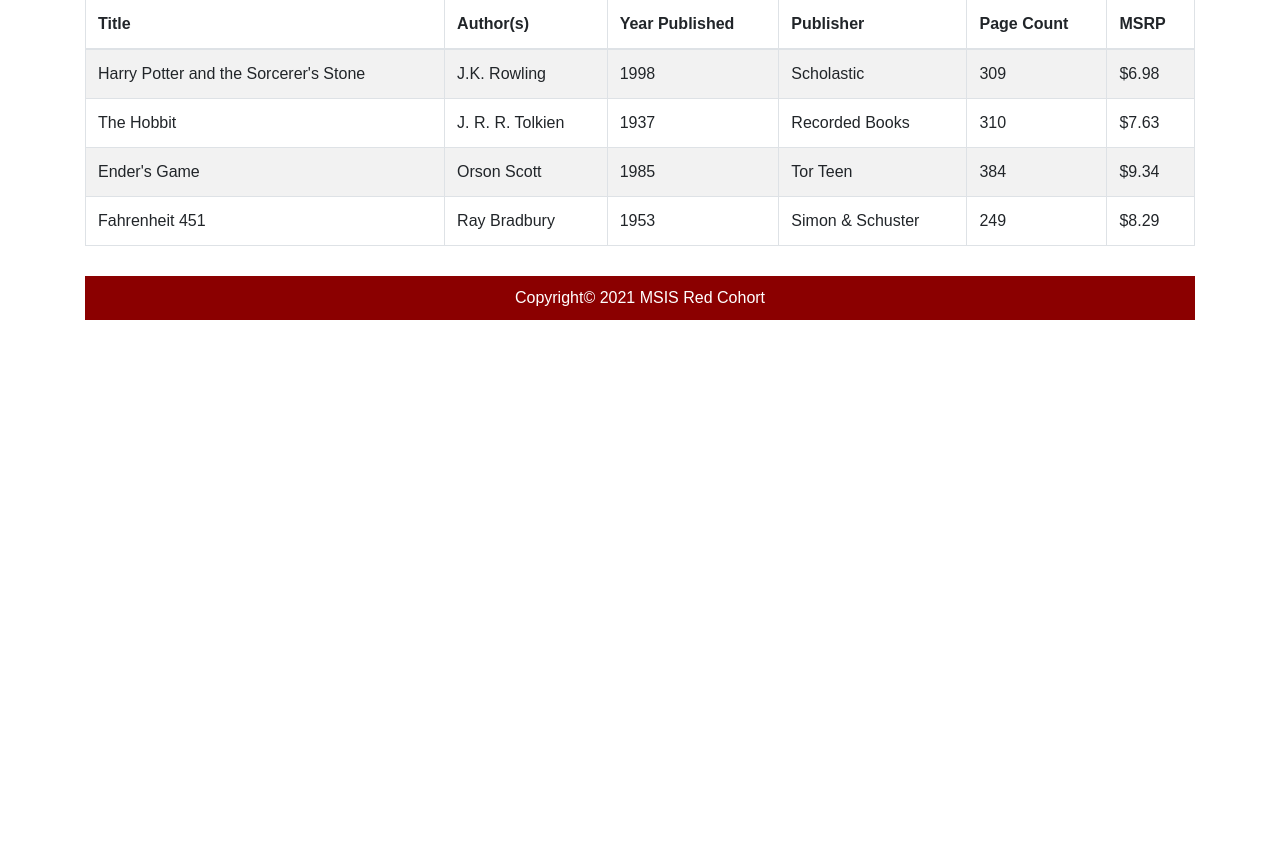
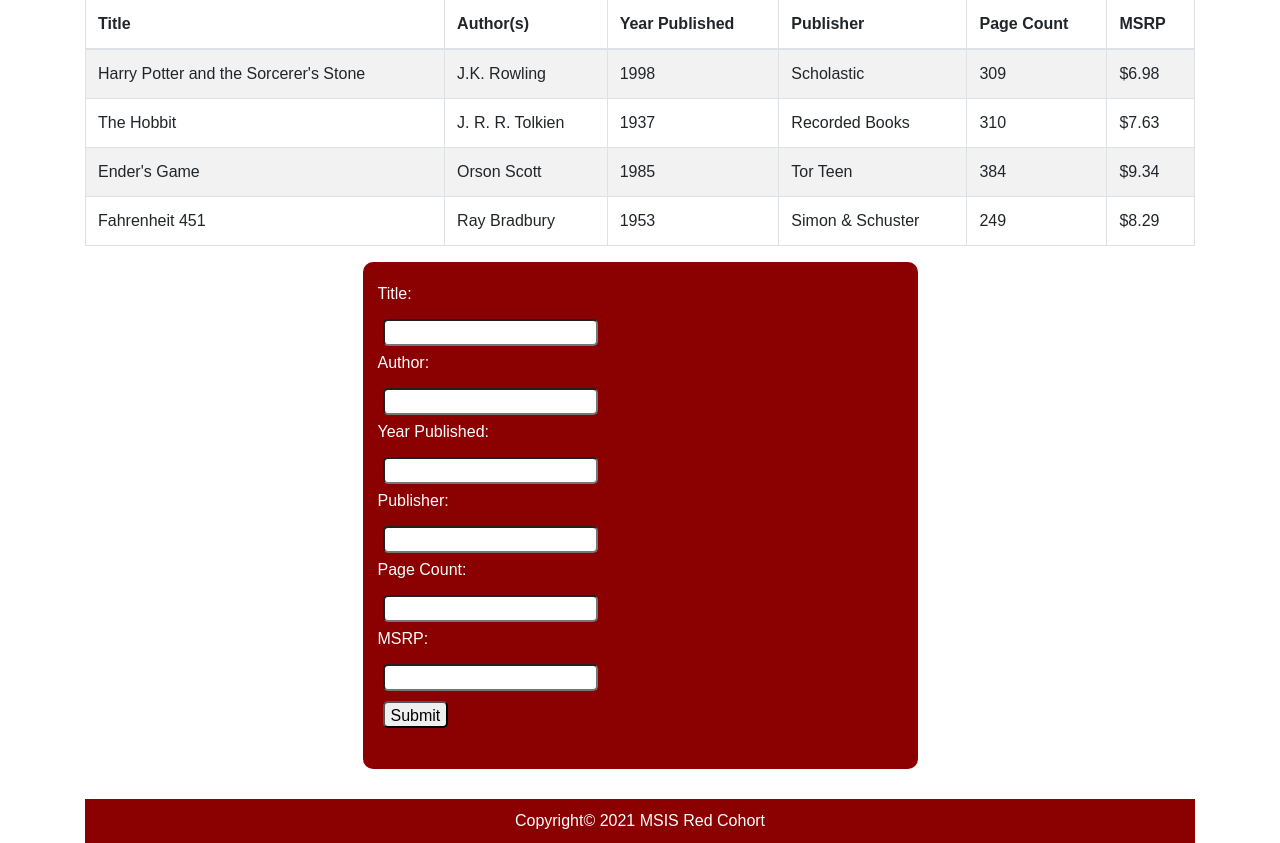
Before and after one commit to iu-msis/1-html-review-andy8698, a PHP site: page /book_table.html in a window 1280 px wide. Shown: the part 155-998 px from the top of the page. Before the commit the page ends 475 px from the top, so only its background shows below. Run offline with PHP 8.4, Linux system fonts and the light colour scheme.

Commit message:
final draft

```diff
--- a/public/about_me.html
+++ b/public/about_me.html
@@ -38,7 +38,8 @@
 
                 <h1>About Me</h1>
 
-                <img src="img/face_pic.jpg" alt="random face" class="img-circle" width="100"/>
+                    <a href="https://randomuser.me/api/portraits/men/13.jpg"><img src="img/face_pic.jpg" alt="random face" width="100"></a>
+                    <Cite>Randomuser.me</Cite>
 
                 <br>
                 <br>
--- a/public/book_table.html
+++ b/public/book_table.html
@@ -86,6 +86,24 @@
             </table>
             </div>
 
+            <form class="col-xs 12 col-sm-8 col-md-6 col-lg-6">
+              <div class="form-group">
+                <label for="book_title">Title:</label><br>
+                <input type="text" id="book_title" name="book_title"><br>
+                <label for="author">Author:</label><br>
+                <input type="text" id="author" name="author"><br>
+                <label for="year_published">Year Published:</label><br>
+                <input type="text" id="year_published" name="year_published"><br>
+                <label for="publisher">Publisher:</label><br>
+                <input type="text" id="publisher" name="publisher"><br>
+                <label for="page_count">Page Count:</label><br>
+                <input type="text" id="page_count" name="page_count"><br>
+                <label for="msrp">MSRP:</label><br>
+                <input type="text" id="msrp" name="msrp"><br>
+                <input type="submit" value="Submit">
+              </div>
+            </form>
+
     </main>
 
     <footer>
--- a/public/css/site.css
+++ b/public/css/site.css
@@ -40,9 +40,6 @@ footer {
     margin-top: 30px;
 }
 
-legend{
-    color: white;
-}
 form{
     background-color:darkred;
     padding: 20px;
--- a/public/index.html
+++ b/public/index.html
@@ -29,6 +29,11 @@
 
     <main>
         <h1> Welcome to andy8698's MSIS HTML Review Assignment#1!</h1>
+
+        <a href="https://kelley.iu.edu/programs/undergrad/admissions/visit-us.html"><img src="img/ksb_hh.jpg" alt="Hodge Hall" width="400"></a>
+        <Cite>Kelley School of Business - Indiana University</Cite>
+
+
     </main>
 
     <footer>
```
Also changed, not shown: public/img/ksb_hh.jpg (added).
